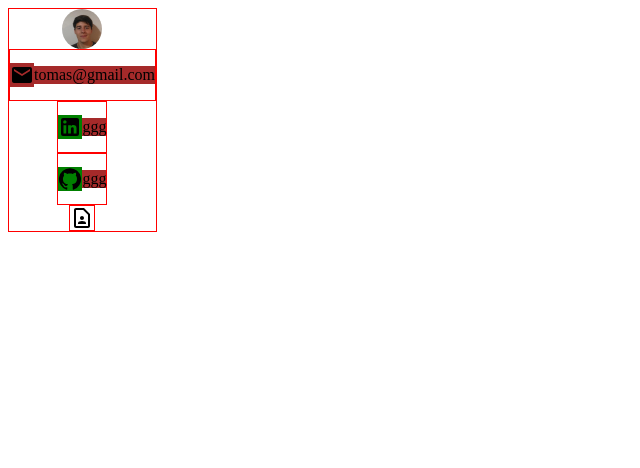
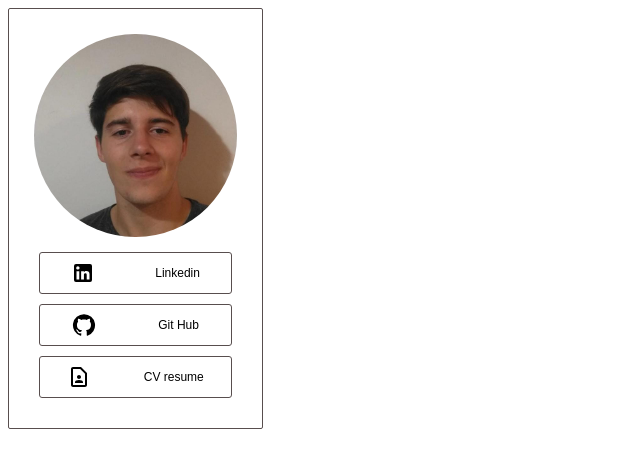
Before and after one commit to TomasPerez1/my_portfolio, a React (Create React App) app: page / in a window 1280 px wide. Shown: the top 468 px of the page, without its empty margins (0-640 px from the left). Built offline with nearby package versions, Linux system fonts and the light colour scheme.

Commit message:
styling sidecard

```diff
--- a/src/components/SideCard/SideCard.css
+++ b/src/components/SideCard/SideCard.css
@@ -1,17 +1,26 @@
 .container {
+  border: 1px solid rgb(88, 78, 78);
+  border-radius: 2px;
+  width: 20%;
+  padding: 2% 0;
   display: flex;
   flex-direction: column;
-  border: 1px solid red;
-  width: fit-content;
   align-items: center;
 }
 
 .item {
-  border: 1px solid red;
+  border: 0.9px solid rgb(88, 78, 78);
+  border-radius: 3px;
   display: flex;
   align-items: center;
+  justify-content: space-around;
+  width: 75%;
+  height: fit-content;
+  margin: 2%;
+  padding: 1px;
 }
 
 .text {
-  background-color: brown;
+  font-family: sans-serif;
+  font-size: 12px;
 }
--- a/src/components/SideCard/SideCard.jsx
+++ b/src/components/SideCard/SideCard.jsx
@@ -1,44 +1,37 @@
 import "./SideCard.css"
 import Avatar from '@mui/material/Avatar';
 import profile from "../../assets/profile.jpeg"
-import EmailIcon from '@mui/icons-material/Email';
 import LinkedInIcon from '@mui/icons-material/LinkedIn';
 import GitHubIcon from '@mui/icons-material/GitHub';
 import ContactPageOutlinedIcon from '@mui/icons-material/ContactPageOutlined';
+
 export default function SideCard() {
   return (
     <div className="container">
       <Avatar
         alt="T"
         src={profile}
+        sizes="10 200"
+        sx={{
+          marginBottom: "10px",
+          width: "80%",
+          height: "80%",
+        }}
       />
       <div className="item">
-        <EmailIcon
-        sx={{
-          backgroundColor: "brown"
-        }}
+        <LinkedInIcon
         />
-        <p className="text">tomas@gmail.com</p>
-      </div>
-      <div className="item">
-        <LinkedInIcon
-        sx={{
-          backgroundColor: "green"
-        }}
-        />
-        <p className="text">ggg</p>
+        <p className="text">Linkedin</p>
       </div>
       <div className="item">
         <GitHubIcon
-        sx={{
-          backgroundColor: "green"
-        }}
         />
-        <p className="text">ggg</p>
+        <p className="text">Git Hub</p>
       </div>
       <div className="item">
         <ContactPageOutlinedIcon
         />
+        <p className="text">CV resume</p>
       </div>
     </div>
   )
```
